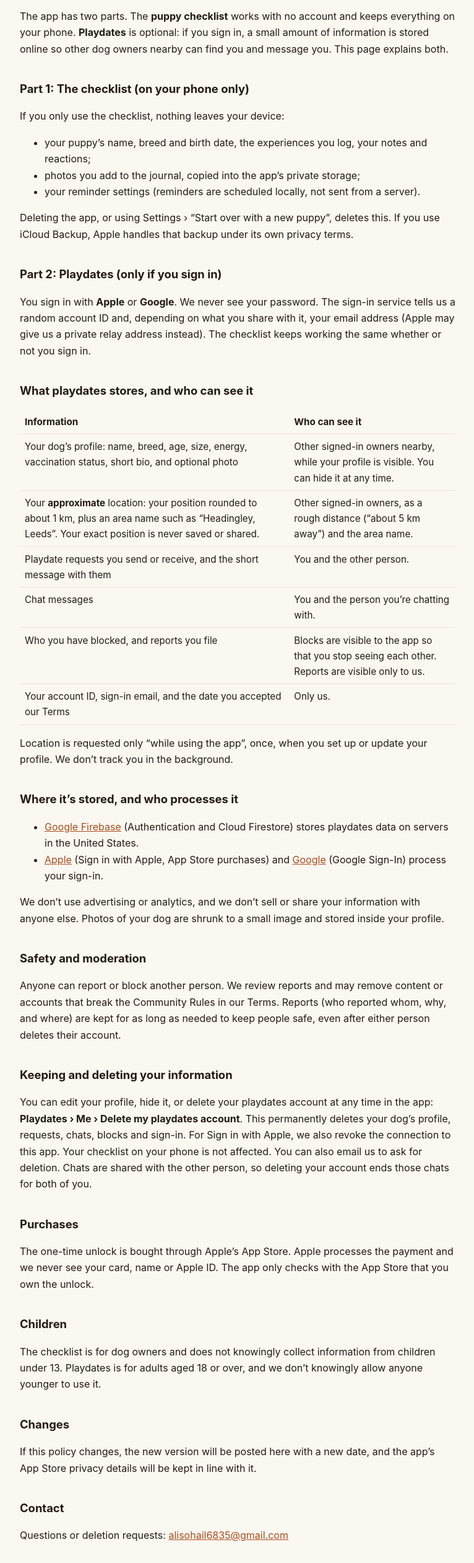
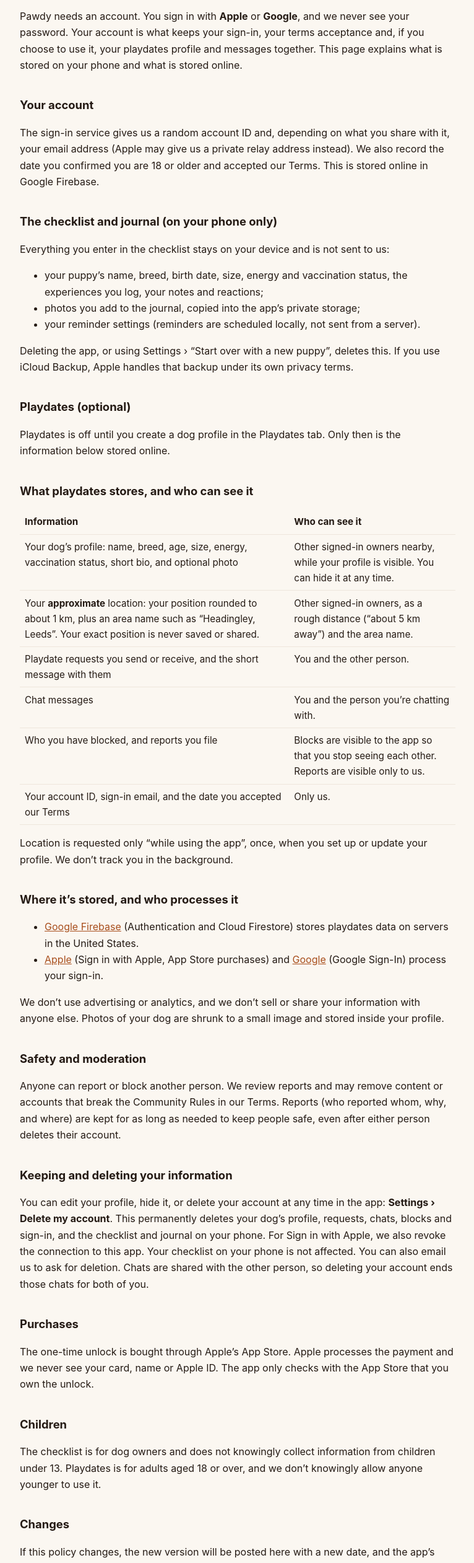
Before and after one commit to AliSohail683/AliSohail683.github.io, a plain HTML site: page puppychecklist/privacy/index.html in a window 1280 px wide. Shown: the part 144-2666 px from the top of the page at 62% size, without its empty margins (256-1022 px from the left). Drawn offline with Linux system fonts and the light colour scheme.

Commit message:
Pawdy: account required, free tier and playdates wording
Co-Authored-By: Claude Sonnet 5.5 <noreply@anthropic.com>

```diff
--- a/puppychecklist/privacy/index.html
+++ b/puppychecklist/privacy/index.html
@@ -3,7 +3,7 @@
 <head>
 <meta charset="utf-8">
 <meta name="viewport" content="width=device-width, initial-scale=1">
-<title>Puppy Socialization Checklist — Privacy Policy</title>
+<title>Pawdy — Privacy Policy</title>
 <style>
   :root { color-scheme: light; }
   body { max-width: 44rem; margin: 0 auto; padding: 2.5rem 1.25rem 5rem;
@@ -19,29 +19,32 @@
 </style>
 </head>
 <body>
-<h1>Puppy Socialization Checklist — Privacy Policy</h1>
+<h1>Pawdy — Privacy Policy</h1>
 <p class="sub">Last updated 24 November 2026</p>
 
-<p>The app has two parts. The <strong>puppy checklist</strong> works with no account and keeps
-everything on your phone. <strong>Playdates</strong> is optional: if you sign in, a small amount of
-information is stored online so other dog owners nearby can find you and message you. This page
-explains both.</p>
+<p>Pawdy needs an account. You sign in with <strong>Apple</strong> or <strong>Google</strong>, and
+we never see your password. Your account is what keeps your sign-in, your terms acceptance and, if you
+choose to use it, your playdates profile and messages together. This page explains what is stored on
+your phone and what is stored online.</p>
 
-<h2>Part 1: The checklist (on your phone only)</h2>
-<p>If you only use the checklist, nothing leaves your device:</p>
+<h2>Your account</h2>
+<p>The sign-in service gives us a random account ID and, depending on what you share with it, your email
+address (Apple may give us a private relay address instead). We also record the date you confirmed you are
+18 or older and accepted our Terms. This is stored online in Google Firebase.</p>
+
+<h2>The checklist and journal (on your phone only)</h2>
+<p>Everything you enter in the checklist stays on your device and is not sent to us:</p>
 <ul>
-  <li>your puppy’s name, breed and birth date, the experiences you log, your notes and reactions;</li>
+  <li>your puppy’s name, breed, birth date, size, energy and vaccination status, the experiences you log, your notes and reactions;</li>
   <li>photos you add to the journal, copied into the app’s private storage;</li>
   <li>your reminder settings (reminders are scheduled locally, not sent from a server).</li>
 </ul>
 <p>Deleting the app, or using Settings › “Start over with a new puppy”, deletes this. If you use iCloud
 Backup, Apple handles that backup under its own privacy terms.</p>
 
-<h2>Part 2: Playdates (only if you sign in)</h2>
-<p>You sign in with <strong>Apple</strong> or <strong>Google</strong>. We never see your password. The
-sign-in service tells us a random account ID and, depending on what you share with it, your email
-address (Apple may give us a private relay address instead). The checklist keeps working the same
-whether or not you sign in.</p>
+<h2>Playdates (optional)</h2>
+<p>Playdates is off until you create a dog profile in the Playdates tab. Only then is the information below
+stored online.</p>
 
 <h2>What playdates stores, and who can see it</h2>
 <table>
@@ -70,9 +73,9 @@ that break the Community Rules in our Terms. Reports (who reported whom, why, an
 as long as needed to keep people safe, even after either person deletes their account.</p>
 
 <h2>Keeping and deleting your information</h2>
-<p>You can edit your profile, hide it, or delete your playdates account at any time in the app:
-<strong>Playdates › Me › Delete my playdates account</strong>. This permanently deletes your dog’s
-profile, requests, chats, blocks and sign-in. For Sign in with Apple, we also revoke the connection
+<p>You can edit your profile, hide it, or delete your account at any time in the app:
+<strong>Settings › Delete my account</strong>. This permanently deletes your dog’s
+profile, requests, chats, blocks and sign-in, and the checklist and journal on your phone. For Sign in with Apple, we also revoke the connection
 to this app. Your checklist on your phone is not affected. You can also email us to ask for deletion.
 Chats are shared with the other person, so deleting your account ends those chats for both of you.</p>
 
@@ -91,6 +94,6 @@ privacy details will be kept in line with it.</p>
 <h2>Contact</h2>
 <p>Questions or deletion requests: <a href="mailto:alisohail6835@gmail.com">alisohail6835@gmail.com</a></p>
 
-<footer><a href="../">Puppy Socialization Checklist</a> · <a href="../terms/">Terms of Use</a></footer>
+<footer><a href="../">Pawdy</a> · <a href="../terms/">Terms of Use</a></footer>
 </body>
 </html>
```
Also changed, not shown: puppychecklist/index.html (+8 -8 lines), puppychecklist/terms/index.html (+8 -8 lines).
